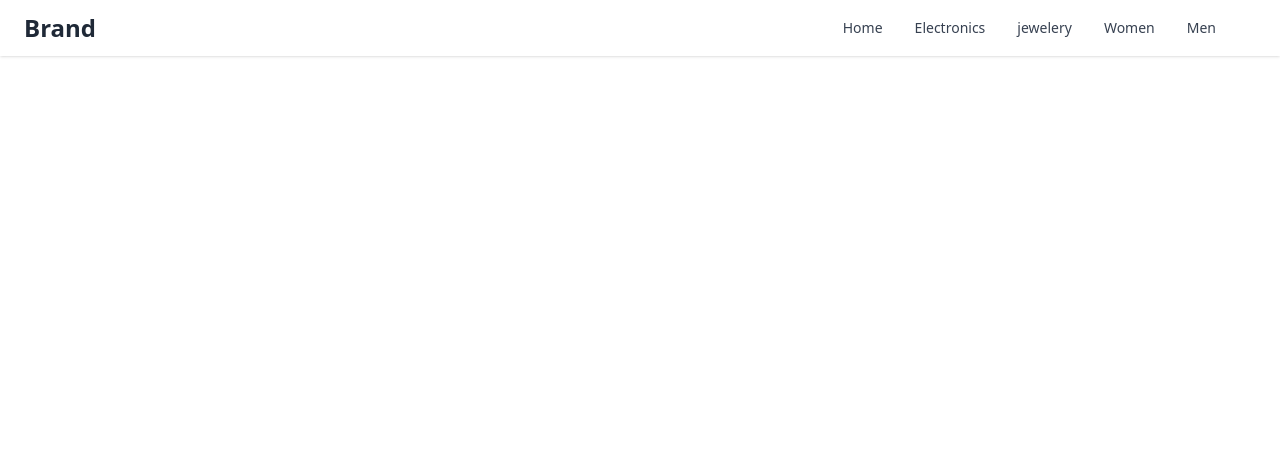
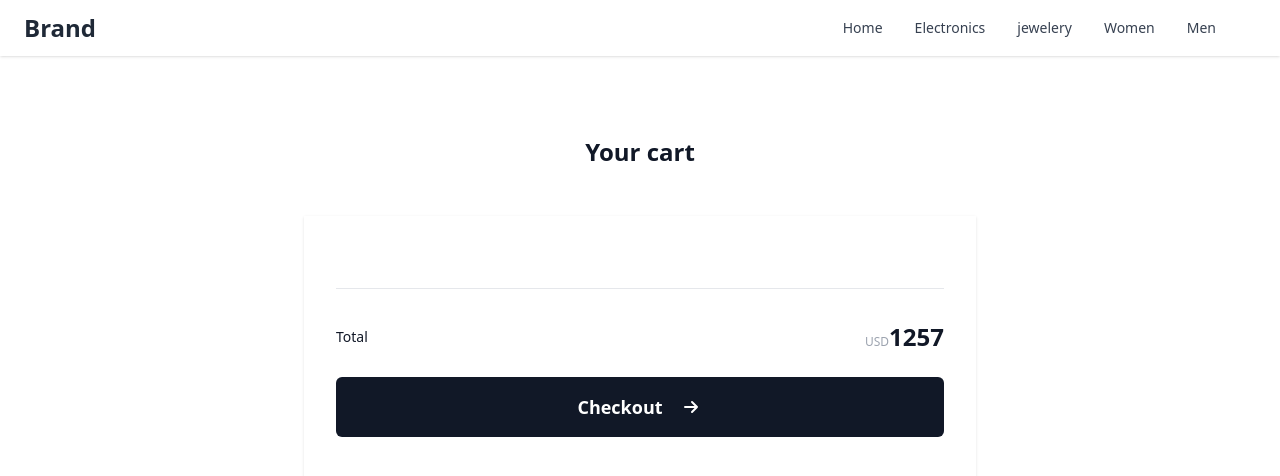
Before and after one commit to BouaikIlham/store, a React (Create React App) app: page /checkout in a window 1280 px wide. Shown: the top 476 px of the page. Built offline with nearby package versions, Linux system fonts and the light colour scheme.

Commit message:
rmove product from checkout

```diff
--- a/src/App.js
+++ b/src/App.js
@@ -2,6 +2,7 @@
 import { Route, Routes } from 'react-router-dom';
 import Navbar from "./component/Navbar";
 import ProductDetails from "./component/ProductDetails";
+import Checkout from "./component/Checkout";
 
 function App() {
 
@@ -11,6 +12,7 @@
       <Routes>
         <Route path="/" element={<Products />}></Route>
         <Route path="/productDetails" element={<ProductDetails />}></Route>
+        <Route path="/checkout" element={<Checkout />}></Route>
       </Routes>
     </div>
   );
--- a/src/component/CartShop.js
+++ b/src/component/CartShop.js
@@ -1,6 +1,6 @@
 import {useState} from "react"
 import useStore from "../store/store"
-
+import { Link } from "react-router-dom";
 const CartShop = () => {
     const store = useStore();
     const [cartOpen, setCartOpen] = useState(false)
@@ -36,7 +36,7 @@
                                               {store.cart.length === 0 && (
                                                   <h3>Your cart is  empty add some products</h3>
                                               )}
-                                              <ul role="list" className="-my-6 divide-y divide-gray-200">
+                                              <ul className="-my-6 divide-y divide-gray-200">
                                                 {store.cart.map((product) => {
                                                     return (
                                                         <li key={product.id} className="flex py-6">
@@ -74,7 +74,9 @@
                                           <p>$262.00</p>
                                       </div>
                                       <div className="mt-6 flex space-x-4 ">
+                                        <Link to="/checkout">
                                           <button className="flex items-center justify-center rounded-md border border-transparent bg-indigo-600 px-6 py-3 text-base font-medium text-white shadow-sm hover:bg-indigo-700">Checkout</button>
+                                        </Link>
                                           <button onClick={store.clearCart} className="flex items-center justify-center rounded-md border border-transparent bg-indigo-600 px-6 py-3 text-base font-medium text-white shadow-sm hover:bg-indigo-700">Clear Cart</button>
                                       </div>
                                       <div className="mt-6 flex justify-center text-center text-sm text-gray-500">
--- a/src/component/Checkout.js
+++ b/src/component/Checkout.js
@@ -1,9 +1,124 @@
 import React from 'react'
+import useStore from '../store/store'
 
 const Checkout = () => {
+    const store = useStore()
+    const product = store.cart
   return (
-    <div>Checkout</div>
-  )
+      <section className="h-screen py-12 sm:py-16 lg:py-20">
+          <div className="mx-auto px-4 sm:px-6 lg:px-8">
+              <div className="flex items-center justify-center">
+                  <h1 className="text-2xl font-semibold text-gray-900">Your cart</h1>
+              </div>
+              <div className="mx-auto mt-8 max-w-2xl md:mt-12">
+                  <div className="bg-white shadow">
+                      <div className="px-4 py-6 sm:px-8 sm:py-10">
+                          <div className="flow-root">
+                              <ul className="-my-8">
+                                  {product.map((p) => {
+                                      return (
+                                          <li
+                                              key={p.id}
+                                              className="flex flex-col space-y-3 py-6 text-left sm:flex-row sm:space-x-5 sm:space-y-0"
+                                          >
+                                              <div className="shrink-0">
+                                                  <img
+                                                      alt={p.title}
+                                                      className="h-24 w-24 max-w-full rounded-lg object-cover"
+                                                      src={p.image}
+                                                  />
+                                              </div>
+
+                                              <div className="relative flex flex-1 flex-col justify-between">
+                                                  <div className="sm:col-gap-5 sm:grid sm:grid-cols-2">
+                                                      <div className="pr-8 sm:pr-5">
+                                                          <p className="text-base font-semibold text-gray-900">
+                                                              {p.title}
+                                                          </p>
+                                                          <p className="mx-0 mt-1 mb-0 text-sm text-gray-400">
+                                                              {p.category}
+                                                          </p>
+                                                      </div>
+
+                                                      <div className="mt-4 flex items-end justify-between sm:mt-0 sm:items-start sm:justify-end">
+                                                          <p className="shrink-0 w-20 text-base font-semibold text-gray-900 sm:order-2 sm:ml-8 sm:text-right">
+                                                              $ {p.price}
+                                                          </p>
+                                                          <div className="sm:order-1">
+                                                              <div className="mx-auto flex h-8 items-stretch text-gray-600">
+                                                                  <button
+                                                                      className="flex items-center justify-center rounded-l-md bg-gray-200 px-4 transition hover:bg-black hover:text-white"
+                                                                  >
+                                                                      -
+                                                                  </button>
+                                                                  <div className="flex w-full items-center justify-center bg-gray-100 px-4 text-xs uppercase transition">
+                                                                    1
+                                                                  </div>
+                                                                  <button
+                                                                      className="flex items-center justify-center rounded-r-md bg-gray-200 px-4 transition hover:bg-black hover:text-white"
+                                                                  >
+                                                                      +
+                                                                  </button>
+                                                              </div>
+                                                          </div>
+                                                      </div>
+                                                  </div>
+                                                  <div className="absolute top-0 right-0 flex sm:bottom-0 sm:top-auto text-red-400 cursor-pointer hover:text-red-700">
+                                                      <svg onClick={() => store.removeProductFromCart(p)}
+                                                          xmlns="http://www.w3.org/2000/svg"
+                                                          fill="none"
+                                                          viewBox="0 0 24 24"
+                                                          strokeWidth={1.5}
+                                                          stroke="currentColor"
+                                                          className="w-6 h-6"
+                                                      >
+                                                          <path
+                                                              strokeLinecap="round"
+                                                              strokeLinejoin="round"
+                                                              d="M14.74 9l-.346 9m-4.788 0L9.26 9m9.968-3.21c.342.052.682.107 1.022.166m-1.022-.165L18.16 19.673a2.25 2.25 0 01-2.244 2.077H8.084a2.25 2.25 0 01-2.244-2.077L4.772 5.79m14.456 0a48.108 48.108 0 00-3.478-.397m-12 .562c.34-.059.68-.114 1.022-.165m0 0a48.11 48.11 0 013.478-.397m7.5 0v-.916c0-1.18-.91-2.164-2.09-2.201a51.964 51.964 0 00-3.32 0c-1.18.037-2.09 1.022-2.09 2.201v.916m7.5 0a48.667 48.667 0 00-7.5 0"
+                                                          />
+                                                      </svg>
+                                                  </div>
+                                              </div>
+                                          </li>
+                                      );
+                                  })}
+                              </ul>
+                          </div>
+                          <hr class="my-8 h-px bg-gray-200 border-0 dark:bg-gray-700" />
+
+                          <div className="mt-6 flex items-center justify-between">
+                              <p className="text-sm font-medium text-gray-900">Total</p>
+                              <p className="text-2xl font-semibold text-gray-900">
+                                  <span className="text-xs font-normal text-gray-400">USD</span>
+                                  1257
+                              </p>
+                          </div>
+
+                          <div className="mt-6 text-center">
+                              <button className="group inline-flex w-full items-center justify-center rounded-md bg-gray-900 px-6 py-4 text-lg font-semibold text-white transition-all duration-200 ease-in-out focus:shadow hover:bg-gray-800">
+                                  Checkout
+                                  <svg
+                                      xmlns="http://www.w3.org/2000/svg"
+                                      className="group-hover:ml-8 ml-4 h-6 w-6 transition-all"
+                                      fill="none"
+                                      viewBox="0 0 24 24"
+                                      stroke="currentColor"
+                                      strokeWidth="2"
+                                  >
+                                      <path
+                                          strokeLinecap="round"
+                                          strokeLinejoin="round"
+                                          d="M13 7l5 5m0 0l-5 5m5-5H6"
+                                      />
+                                  </svg>
+                              </button>
+                          </div>
+                      </div>
+                  </div>
+              </div>
+          </div>
+      </section>  )
 }
 
 export default Checkout
--- a/src/store/store.js
+++ b/src/store/store.js
@@ -32,7 +32,6 @@
     },
 
     clearCart: () => {
-        const {cart} = useStore.getState()
         set({cart: []})
     },
     removeProductFromCart: (product) => {
@@ -40,7 +39,7 @@
         const newCart = cart.filter((p) => p.id !== product.id)
         console.log(newCart)
         set({cart: newCart})
-    }
+    },
 
 })
 
```
Also changed, not shown: src/component/ProductDetails.js (+11 -10 lines).
